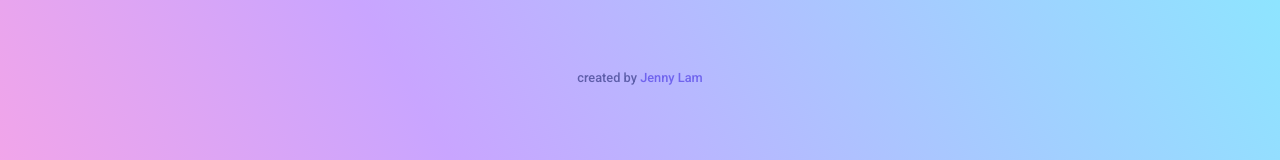
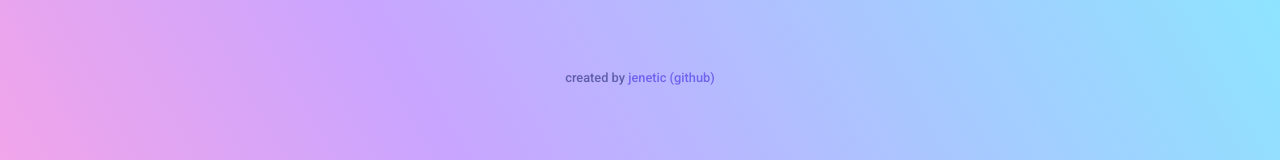
Before and after one commit to jenetic/licensify, a React (Create React App) app in the folder client/: page / in a window 1280 px wide. Shown: the part 366-526 px from the top of the page. Built offline with nearby package versions, Linux system fonts and the light colour scheme; the HTML template or start-up script is replaced by a standard one; a web font is replaced by a local one.

Commit message:
Edit footer

```diff
--- a/client/src/App.js
+++ b/client/src/App.js
@@ -43,7 +43,7 @@ function App() {
       <div id="footerWrapper">
         <p id="footer">
           <span>created by </span>
-          <a href="http://jenetic.github.io" target="_blank" rel="noreferrer">Jenny Lam</a>
+          <a href="http://jenetic.github.io" target="_blank" rel="noreferrer">jenetic (github)</a>
         </p>
       </div>
     </div>
```
